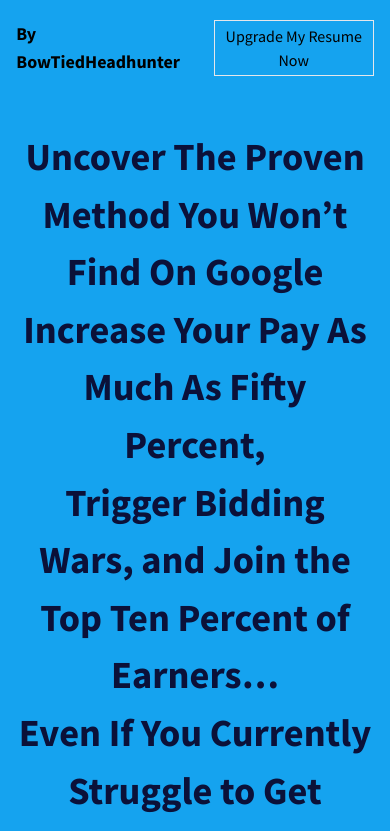
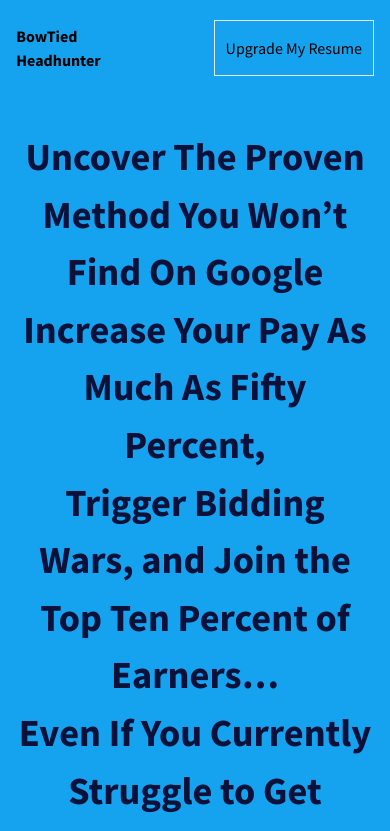
Before and after one commit to plutownium/hh-offer-letter, a SvelteKit app: page /upgrade in a window 390 px wide. Shown: the top 831 px of the page. Built offline with nearby package versions, Linux system fonts and the light colour scheme.

Commit message:
convert CTA link to gumroad cart

```diff
--- a/src/components/BigBeautifulButton.svelte
+++ b/src/components/BigBeautifulButton.svelte
@@ -1,8 +1,5 @@
-<div class="w-72 h-16 bg-action">
-  <a
-    href="https://docs.google.com/document/d/1urfRfIJrueiEsHFxrBDROODdfbhS7fqeumFBzwqJdKE/edit?usp=sharing"
-    target="_blank"
-  >
+<div class="w-72 h-16 bg-blue z-10 drop-shadow-xl">
+  <a href="https://bowtiedhh.gumroad.com/l/oyvip?wanted=true">
     <button class="h-full w-full text-xl text-off-white">Upgrade My Resume Now</button>
   </a>
 </div>
--- a/src/components/FloatyHeader.svelte
+++ b/src/components/FloatyHeader.svelte
@@ -13,7 +13,7 @@
         By BowTiedHeadhunter
       </h2>
       <!-- small screen -->
-      <h2 class="text-off-white text-lg font-bold sm:hidden block">By BowTiedHeadhunter</h2>
+      <h2 class="text-off-white text-base font-bold sm:hidden block">BowTied<br />Headhunter</h2>
     </div>
     <div class="flex items-center">
       <HeaderButton />
--- a/src/components/HeaderButton.svelte
+++ b/src/components/HeaderButton.svelte
@@ -1,8 +1,10 @@
 <div class="w-40 sm:w-72 h-14 sm:h-14 border border-off-white">
-  <a
-    href="https://docs.google.com/document/d/1urfRfIJrueiEsHFxrBDROODdfbhS7fqeumFBzwqJdKE/edit?usp=sharing"
-    target="_blank"
-  >
-    <button class="h-full w-full text-base sm:text-xl text-off-white">Upgrade My Resume Now</button>
+  <a href="https://bowtiedhh.gumroad.com/l/oyvip?wanted=true">
+    <button class="h-full w-full text-base sm:text-xl text-off-white hidden sm:block"
+      >Upgrade My Resume Now</button
+    >
+    <button class="h-full w-full text-base sm:text-xl text-off-white block sm:hidden"
+      >Upgrade My Resume</button
+    >
   </a>
 </div>
--- a/src/routes/upgrade/+page.svelte
+++ b/src/routes/upgrade/+page.svelte
@@ -303,7 +303,7 @@
     <h3 class="px-2 sm:px-6 lg:px-12 xl:px-20 text-2xl">Would you rather have:</h3>
     <!-- // todo: "this' on " the left, "or this" on the right. -->
     <!-- todo: style on mobile -->
-    <div class="flex">
+    <div class="flex flex-col sm:flex-row">
       <div
         class="py-4 pl-2 sm:pl-6 lg:pl-12 xl:pl-20 pr-1 sm:pr-2 lg:pr-6 xl:pr-12 text-strong-coral"
       >
@@ -1195,6 +1195,9 @@
       <p>If you’re unsure you want to start earning $20,000 or more additional dollars per year…</p>
       <p>Remember that you could get a raise this week by following my advice.</p>
 
+      <div class="mt-8 w-full flex justify-center">
+        <BigBeautifulButton />
+      </div>
       <!-- // todo: insert direct link to cart on gumroad -->
     </div>
   </PaddingBox></StandardBox
```
